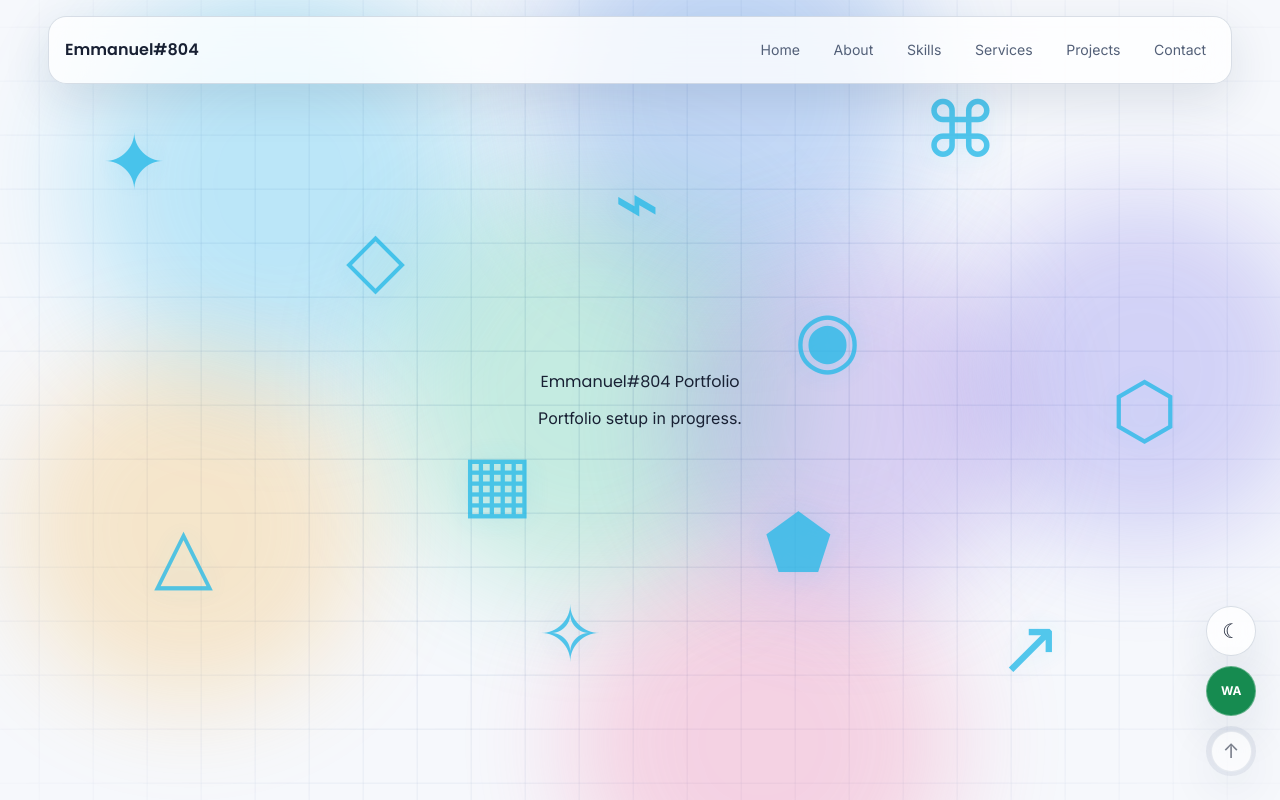
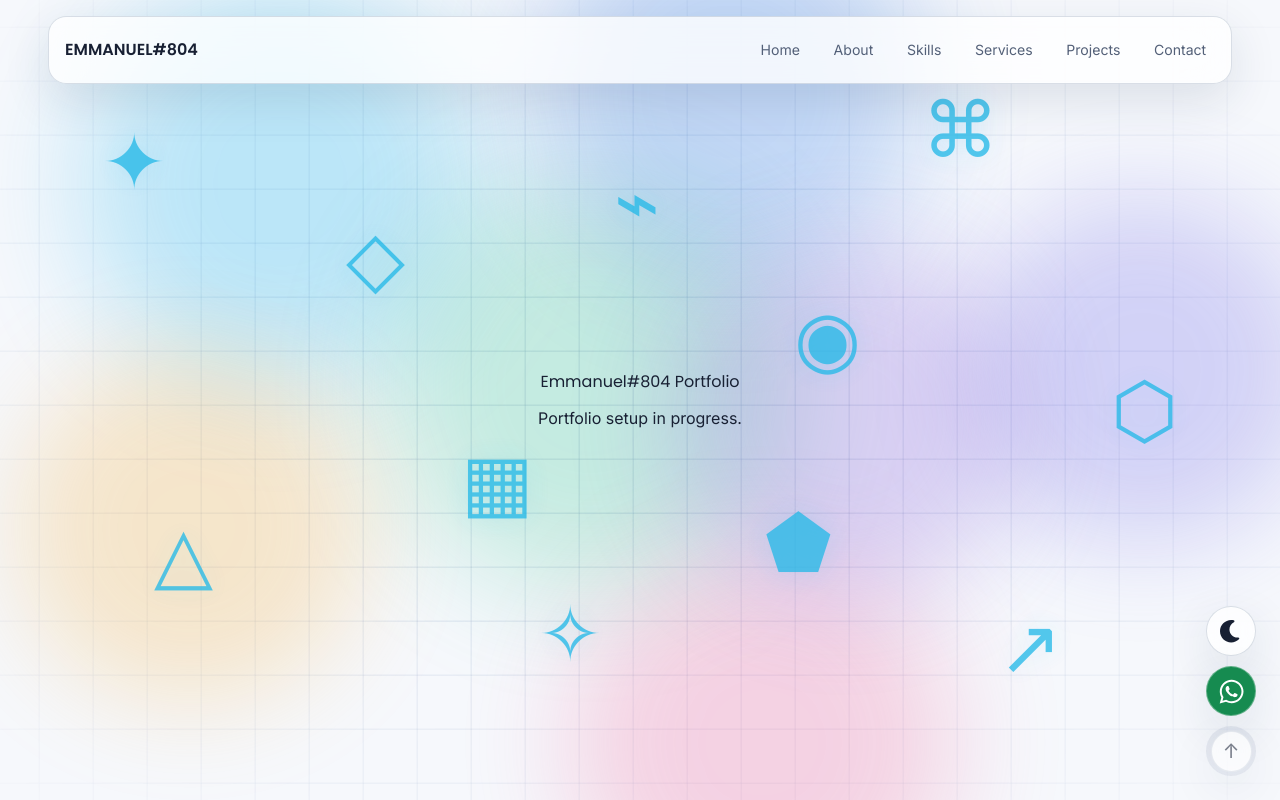
Before and after one commit to eolusoga-804/emmanuel-804, a Next.js app: page / in a window 1280 px wide. Built offline with nearby package versions, Linux system fonts and the light colour scheme.

Commit message:
Added font-awesome for sun, moon and whatsApp icon

```diff
--- a/package.json
+++ b/package.json
@@ -9,6 +9,10 @@
     "lint": "eslint"
   },
   "dependencies": {
+    "@fortawesome/fontawesome-svg-core": "^7.3.1",
+    "@fortawesome/free-brands-svg-icons": "^7.3.1",
+    "@fortawesome/free-solid-svg-icons": "^7.3.1",
+    "@fortawesome/react-fontawesome": "^3.5.0",
     "next": "16.4.0",
     "react": "19.3.0",
     "react-dom": "19.3.0"
--- a/src/components/FloatingControls/FloatingControls.module.css
+++ b/src/components/FloatingControls/FloatingControls.module.css
@@ -43,8 +43,6 @@
   border-color: rgb(255 255 255 / 32%);
   background: #168b50;
   color: #ffffff;
-  font-size: 0.75rem;
-  font-weight: 700;
 }
 
 .floating-controls__whatsapp:hover {
@@ -69,6 +67,17 @@
   background: var(--surface-raised);
 }
 
+.floating-controls__button svg {
+  display: block;
+  width: 1.4rem;
+  height: 1.4rem;
+}
+
+.floating-controls__whatsapp svg {
+  width: 1.7rem;
+  height: 1.7rem;
+}
+
 @media (prefers-reduced-motion: reduce) {
   .floating-controls__button {
     transition: none;
--- a/src/components/FloatingControls/FloatingControls.tsx
+++ b/src/components/FloatingControls/FloatingControls.tsx
@@ -2,6 +2,9 @@
 
 import { useEffect, useState, type CSSProperties } from "react";
 import { portfolioContent } from "@/content/portfolio";
+import { FontAwesomeIcon } from "@fortawesome/react-fontawesome";
+import { faMoon, faSun } from "@fortawesome/free-solid-svg-icons";
+import { faWhatsapp } from "@fortawesome/free-brands-svg-icons";
 import styles from "./FloatingControls.module.css";
 
 type Theme = "light" | "dark";
@@ -82,7 +85,10 @@ export default function FloatingControls() {
         aria-pressed={theme === "dark"}
         onClick={toggleTheme}
       >
-        <span aria-hidden="true">{theme === "light" ? "☾" : "☀"}</span>
+        <FontAwesomeIcon
+          icon={theme === "light" ? faMoon : faSun}
+          aria-hidden="true"
+        />
       </button>
 
       <a
@@ -92,7 +98,7 @@ export default function FloatingControls() {
         rel="noopener noreferrer"
         aria-label="Contact Emmanuel on WhatsApp"
       >
-        <span aria-hidden="true">WA</span>
+        <FontAwesomeIcon icon={faWhatsapp} aria-hidden="true" />
       </a>
 
       <button
--- a/src/components/SiteNavigation/SiteNavigation.tsx
+++ b/src/components/SiteNavigation/SiteNavigation.tsx
@@ -79,7 +79,7 @@ export default function SiteNavigation() {
             href="#home"
             onClick={closePanel}
           >
-            Emmanuel#804
+            {portfolioContent.identity.displayName.toUpperCase()}
           </a>
 
           <nav
```
Also changed, not shown: 1 other file (tests, documents, lock files or other folders).
